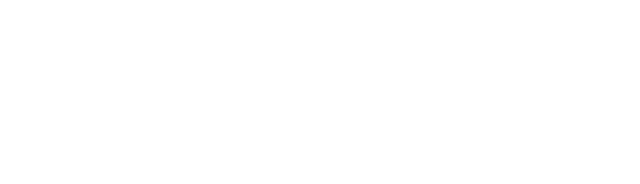
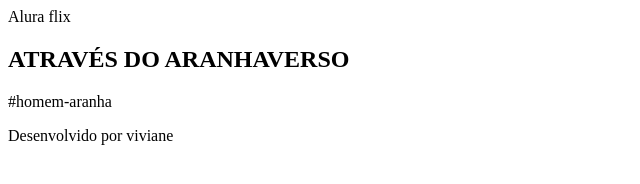
Before and after one commit to Samuelramosgama/Aluraflix, a plain HTML site: page index.html in a window 1280 px wide. Shown: the whole page, without its empty margins (0-640 px from the left). Drawn offline with Linux system fonts and the light colour scheme.

Commit message:
Update index.html

```diff
--- a/index.html
+++ b/index.html
@@ -7,7 +7,20 @@
 </head>
 <body>
     <header>
-
+        Alura flix
     </header>
+    <main>
+        <section class="chama">
+            <driv class="chamada-texto">
+                <h1>ATRAVÉS DO ARANHAVERSO</h1>
+                <P>#homem-aranha</P>
+            </driv>
+            <!--inserir o vídeo aqui-->
+        </driv>
+        </section>
+    </main>
+    <footer>
+        <p>Desenvolvido por viviane</p>
+    </footer>
 </body>
 </html>
```
